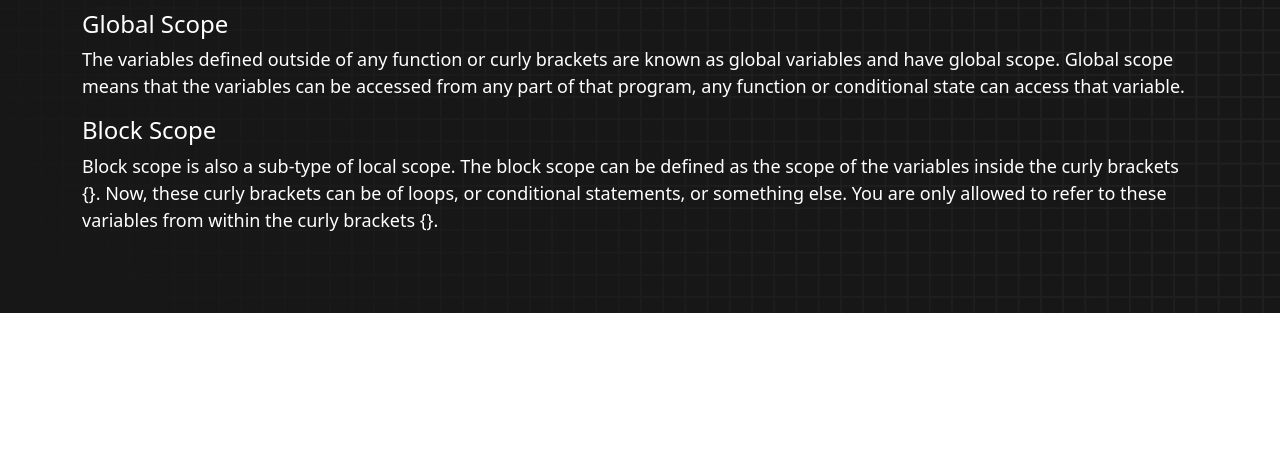
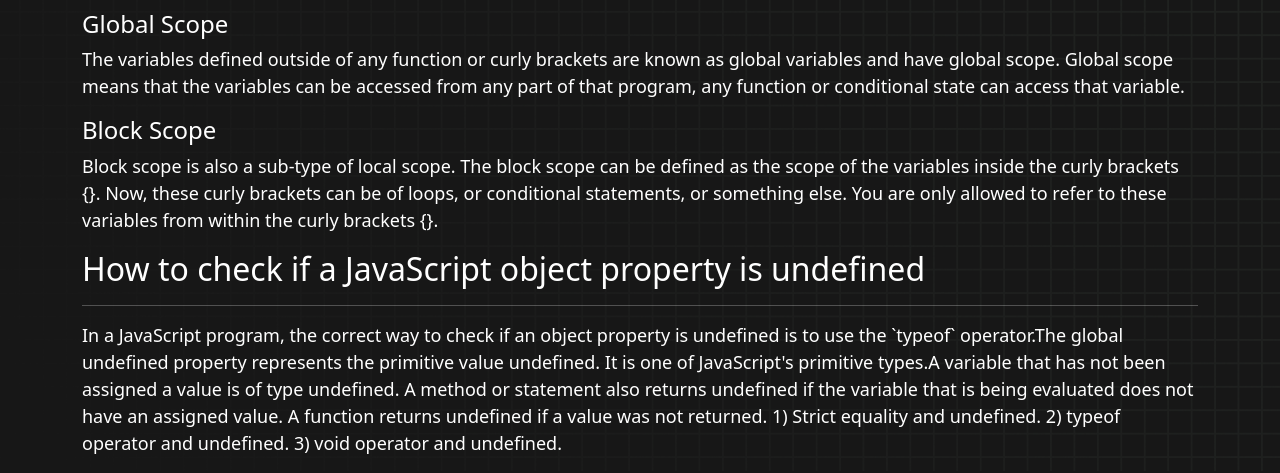
Before and after one commit to Hiru1728/speed-monster, a plain HTML site: page blog.html in a window 1280 px wide. Shown: the part 487-960 px from the top of the page. Before the commit the page ends 800 px from the top, so only its background shows below. Drawn offline with nearby package versions, Linux system fonts and the light colour scheme.

Commit message:
added How to check if a JavaScript object property is undefined

```diff
--- a/blog.html
+++ b/blog.html
@@ -54,6 +54,23 @@
             something else. You are only allowed to refer to these variables from within the curly brackets {}.
         </p>
     </div>
+    <div class="font-color">
+        <h2></h2>
+    </div>
+    <div class="font-color">
+        <h2>How to check if a JavaScript object property is undefined</h2>
+        <hr>
+        <p>In a JavaScript program, the correct way to check if an object property is undefined is to use the `typeof`
+            operator.The global undefined property represents the primitive value undefined. It is one of JavaScript's
+            primitive types.A variable that has not been assigned a value is of type undefined. A method or statement
+            also returns undefined if the variable that is being evaluated does not have an assigned value. A function
+            returns undefined if a value was not returned.
+
+            1) Strict equality and undefined.
+            2) typeof operator and undefined.
+            3) void operator and undefined.
+        </p>
+    </div>
 
     <script src="./history.js"></script>
     <script src="./script.js"></script>
```
